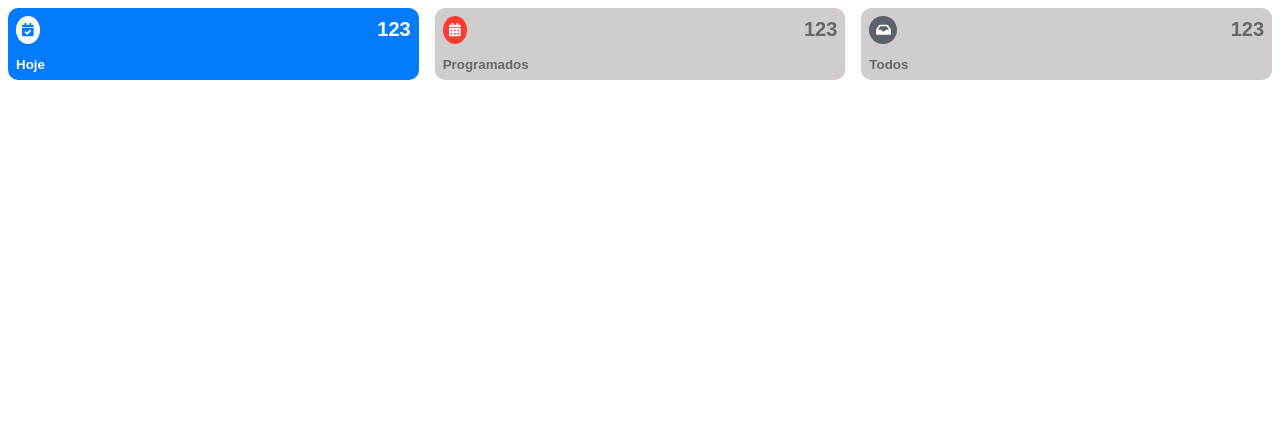
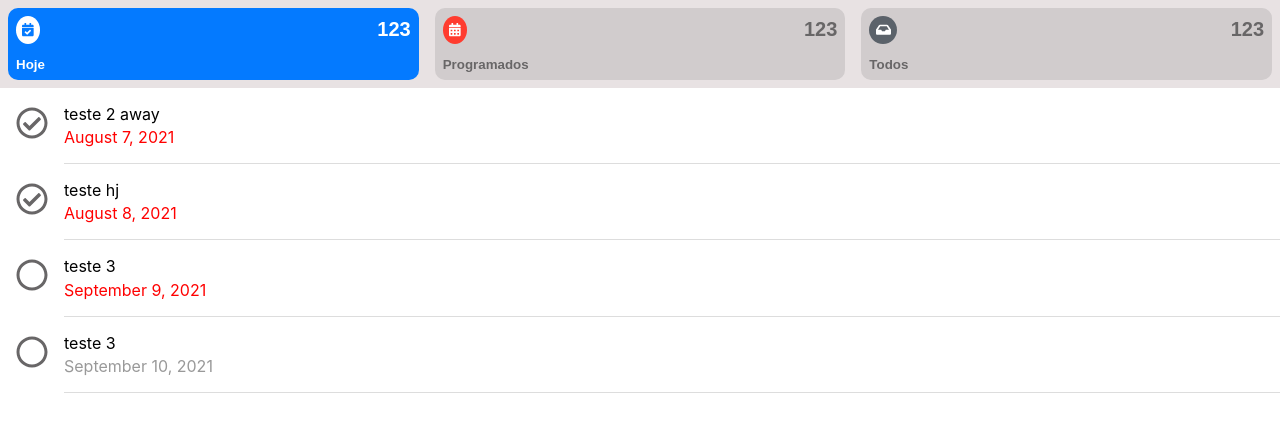
Before and after one commit to jodovaljow/lembretes-react, a React (Create React App) app: page / in a window 1280 px wide. Shown: the top 432 px of the page. Built offline with nearby package versions, Linux system fonts and the light colour scheme.

Commit message:
feat: add tasklist

```diff
--- a/src/App.tsx
+++ b/src/App.tsx
@@ -1,6 +1,7 @@
 import { Provider } from 'react-redux';
 
-import Menu from './components/Menu';
+import { TaskList, Menu } from './components';
+
 import store from './redux/store';
 
 function App() {
@@ -9,6 +10,7 @@ function App() {
     <Provider store={store}>
 
       <Menu></Menu>
+      <TaskList></TaskList>
     </Provider>
   );
 }
--- a/src/components/Menu.tsx
+++ b/src/components/Menu.tsx
@@ -1,13 +1,15 @@
 import styled from "styled-components";
 
-import Badge from "./Badge"
+import Badge, { PropsBadge } from "./Badge"
 import { useAppDispatch, useAppSelector } from "../redux/hooks";
 import { select } from "../redux/reducer";
+import { filter } from "../redux/reducerTasks";
 
 const Container = styled.div`
     display: flex;
     flex-wrap: wrap;
     align-items: center;
+    background-color: #e8e2e3;
 `;
 
 const Item = styled.div`
@@ -20,7 +22,12 @@ export default function Menu() {
     const menuOptions = useAppSelector(state => state.menuOptions)
     const dispatch = useAppDispatch()
 
+    function onSelectMenuOption(menuOption: PropsBadge) {
+        dispatch(select(menuOption.name))
+        dispatch(filter(menuOption.name))
+    }
+
     return <Container>
-        {menuOptions.map((menuOption, index) => <Item key={index} onClick={() => dispatch(select(menuOption.name))}> <Badge {...menuOption}></Badge></Item>)}
+        {menuOptions.map((menuOption, index) => <Item key={index} onClick={() => onSelectMenuOption(menuOption)}> <Badge {...menuOption}></Badge></Item>)}
     </Container>
 }
--- /dev/null
+++ b/src/components/TaskItem.tsx
@@ -0,0 +1,72 @@
+import styled from "styled-components";
+import { FontAwesomeIcon } from "@fortawesome/react-fontawesome";
+import { faCheckCircle, faCircle } from "@fortawesome/free-regular-svg-icons";
+import { dateIsPast } from "../core/date-utils";
+
+const Container = styled.div`
+    display: flex;
+    flex-wrap: wrap;
+    width: 100%
+`;
+
+const Checkbox = styled.span`
+    margin: 1rem;
+    cursor: pointer;
+    font-size: 2rem;
+    color: #686667;
+`;
+
+const Content = styled.div`
+    border-bottom: 1.5px solid #dddddd;
+    flex: 1;
+`;
+
+const Name = styled.p`
+    margin: 0px;
+    margin-top: 1rem;
+    `;
+
+const DateField = styled.p<{ inPast: boolean }>`
+    color: ${props => props.inPast ? "red" : "#999999"};
+    margin: 0px;
+    margin-top: 0.2rem;
+    margin-bottom: 1rem;
+`;
+
+export default function TaskItem(task: Task) {
+
+    function formatDate() {
+
+        if (!task.date)
+            return ''
+
+        return new Date(task.date).toLocaleDateString(
+            undefined,
+            {
+                year: 'numeric',
+                month: 'long',
+                day: 'numeric',
+                timeZone: 'utc',
+            }
+        );
+    }
+
+    return <Container>
+
+        <Checkbox>
+
+            <FontAwesomeIcon icon={task.done ? faCheckCircle : faCircle} />
+        </Checkbox>
+        <Content>
+            <Name>{task.name}</Name>
+            {task.date && <DateField inPast={dateIsPast(task.date)}>{formatDate()}</DateField>}
+        </Content>
+    </Container>
+}
+
+export interface Task {
+    id: string
+    done: boolean
+    name: string
+    date?: string | null
+}
--- /dev/null
+++ b/src/components/TaskList.tsx
@@ -0,0 +1,20 @@
+import styled from "styled-components";
+
+import { useAppSelector } from "../redux/hooks";
+import { default as TaskItem, } from "./TaskItem";
+
+const Container = styled.div`
+    display: flex;
+    flex-wrap: wrap;
+    align-items: center;
+`;
+
+export default function TaskList() {
+
+    const taskItems = useAppSelector(state => state.tasks)
+
+    return <Container>
+
+        {taskItems.map((taskItem, index) => <TaskItem key={index} {...taskItem}></TaskItem>)}
+    </Container>
+}
--- /dev/null
+++ b/src/components/index.js
@@ -0,0 +1,2 @@
+export { default as TaskList } from './TaskList';
+export { default as Menu } from './Menu';
--- /dev/null
+++ b/src/redux/reducerTasks.tsx
@@ -0,0 +1,99 @@
+import { createSlice, PayloadAction } from '@reduxjs/toolkit'
+import { v4 as uuidv4 } from 'uuid';
+
+import { Task } from '../components/TaskItem'
+import { dateIsTodayAndPast } from '../core/date-utils';
+
+function getTasks(): Task[] {
+    return [
+        {
+            id: uuidv4(),
+            done: false,
+            name: 'teste sem data',
+            date: '',
+        },
+        {
+            id: uuidv4(),
+            done: false,
+            name: 'teste',
+        },
+        {
+            id: uuidv4(),
+            done: true,
+            name: 'teste 2 away',
+            date: '2021-08-07',
+        },
+        {
+            id: uuidv4(),
+            done: true,
+            name: 'teste hj',
+            date: '2021-08-08',
+        },
+        {
+            id: uuidv4(),
+            done: false,
+            name: 'teste 3',
+            date: '2021-10-07',
+        },
+        {
+            id: uuidv4(),
+            done: false,
+            name: 'teste 3',
+            date: '2021-09-10',
+        },
+        {
+            id: uuidv4(),
+            done: false,
+            name: 'teste 3',
+            date: '2021-09-09',
+        },
+        {
+            id: uuidv4(),
+            done: false,
+            name: 'teste 3',
+            date: '2021-09-11',
+        },
+    ]
+        .sort((taskA, taskB) => {
+
+            const dateTaskA: string = taskA.date ?? ''
+            const dateTaskB: string = taskB.date ?? ''
+
+            return dateTaskA.localeCompare(dateTaskB)
+        })
+}
+
+function getTasksHoje(): Task[] {
+
+    return getTasks().filter(task => task.date && dateIsTodayAndPast(task.date))
+}
+
+function getTasksProgramados(): Task[] {
+
+    return getTasks().filter(task => !!task.date)
+}
+
+const initialState: Task[] = getTasksHoje()
+
+export const tasksSlice = createSlice({
+    name: 'tasks',
+    initialState,
+    reducers: {
+        filter: (state, action: PayloadAction<string>) => {
+
+            switch (action.payload) {
+                case 'Hoje':
+
+                    return getTasksHoje()
+                case 'Programados':
+
+                    return getTasksProgramados()
+            }
+
+            return getTasks()
+        },
+    }
+})
+
+export const { filter, } = tasksSlice.actions
+export default tasksSlice.reducer
--- a/src/redux/store.tsx
+++ b/src/redux/store.tsx
@@ -1,10 +1,12 @@
 import { configureStore } from '@reduxjs/toolkit'
 
 import menuReducer from './reducer'
+import tasksReducer from './reducerTasks'
 
 const store = configureStore({
     reducer: {
-        menuOptions: menuReducer
+        menuOptions: menuReducer,
+        tasks: tasksReducer,
     }
 })
 
```
